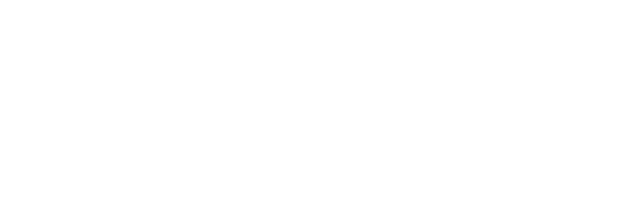
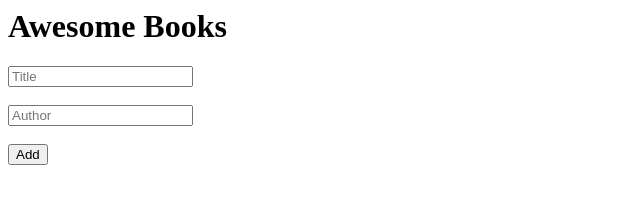
Before and after one commit to MozamelJawad/Awesome_Books, a website: page index.html in a window 1280 px wide. Shown: the whole page, without its empty margins (0-640 px from the left). Drawn offline with Linux system fonts and the light colour scheme.

Commit message:
add form

```diff
--- a/index.html
+++ b/index.html
@@ -5,6 +5,15 @@
     <title>Awesome Books</title>
 </head>
 <body>
+    <h1>Awesome Books</h1>
+    <div id="new-books"></div>
+    <form action="">
+        <input type="text" id="book-title" placeholder="Title"> <br> <br>
+        <input type="text" id="book-author" placeholder="Author"> <br>  <br>
+        <button id="add-btn" type="button">Add</button>
+    </form>
+
+    <script src="script.js"></script>
 
 </body>
 </html>
```
